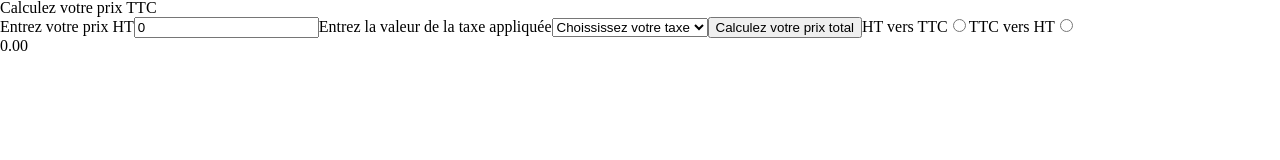
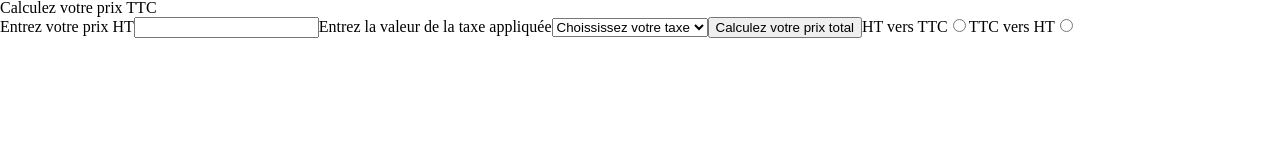
Before and after one commit to Ridaelko/HTtoTTC, a React (Vite) app: page / in a window 1280 px wide. Shown: the top 160 px of the page. Built offline with nearby package versions, Linux system fonts and the light colour scheme.

Commit message:
change default state value and taxe

```diff
--- a/src/App.tsx
+++ b/src/App.tsx
@@ -3,11 +3,11 @@ import "./App.css";
 import { useState } from "react";
 
 import HtTtc from "./assets/components/HtTtc";
-// import TtcHt from "./assets/components/TtcHt";
+import TtcHt from "./assets/components/TtcHt";
 
 const App = () => {
-  const [value, setValue] = useState<number>(0);
-  const [taxe, setTaxe] = useState<number>(0);
+  const [value, setValue] = useState<number>();
+  const [taxe, setTaxe] = useState<number>();
   // const [selected, setSelected] = useState();
 
   const handleSubmit = (e: React.FormEvent) => {
@@ -53,8 +53,6 @@ const App = () => {
         <label htmlFor="ttc">TTC vers HT</label>
         <input id="ttc" type="radio" name="mode" value="ttc" />
       </form>
-
-      <HtTtc value={value} taxe={taxe} />
     </>
   );
 };
```
